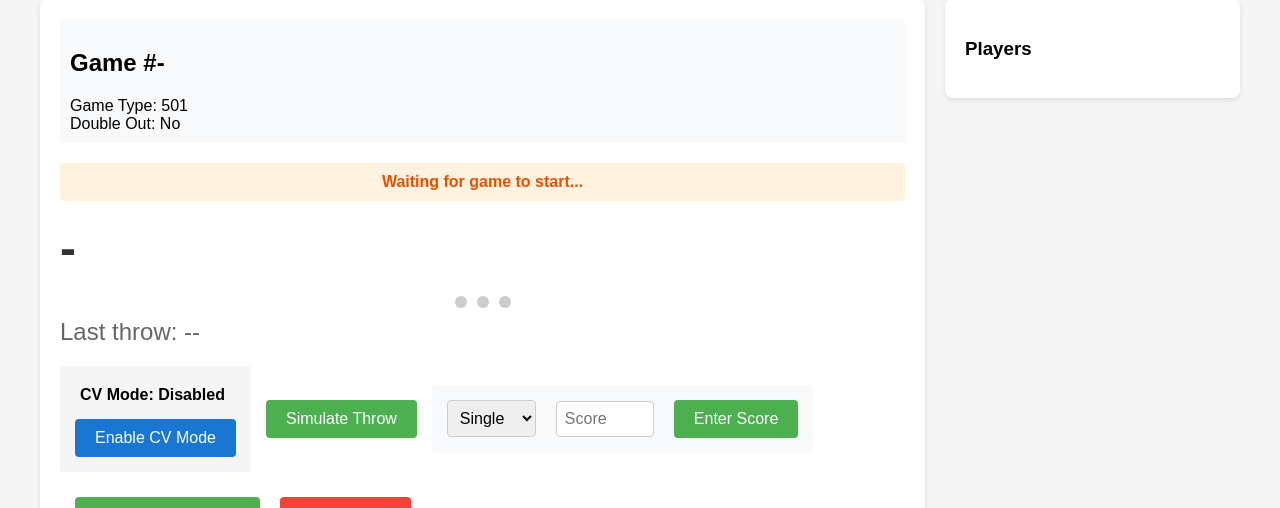
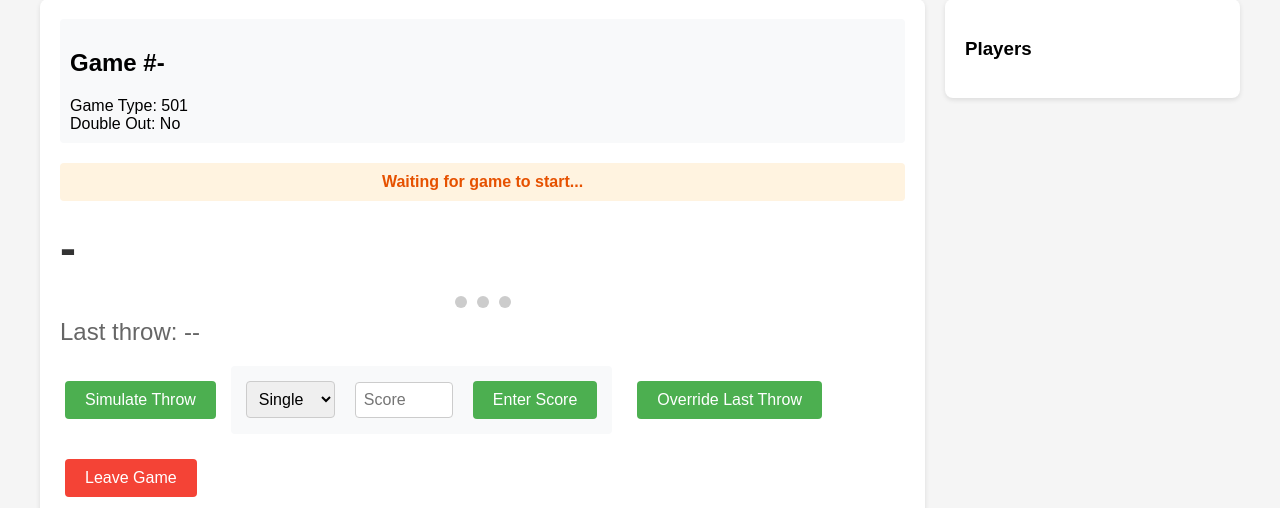
Before and after one commit to garceling/automatic_dart_scoring, a Flask app: template webapp/templates/game.html in a window 1280 px wide. Shown: the part 21-529 px from the top of the page. Run offline with Flask 3, Linux system fonts and the light colour scheme; the template is opened without the code that fills it, so the values that code supplies are empty; some libraries are stand-ins or nearby versions.

Commit message:
Revert "changes to game.html for cv simulation integration"
This reverts commit ea4f6c15b9da8549f95e89c8d8f64f3d57caf35e.

```diff
--- a/webapp/templates/game.html
+++ b/webapp/templates/game.html
@@ -227,36 +227,6 @@
         .btn.cancel {
             background-color: #f44336;
         }
-        .cv-mode-active {
-            background-color: #e3f2fd;
-            border: 2px solid #1976d2;
-        }
-
-        .cv-status {
-            padding: 5px 10px;
-            border-radius: 4px;
-            margin: 5px 0;
-            font-weight: bold;
-        }
-
-        .cv-mode-controls {
-            margin: 10px 0;
-            padding: 10px;
-            background-color: #f5f5f5;
-            border-radius: 4px;
-        }
-
-        .btn.cv-mode {
-            background-color: #1976d2;
-        }
-
-        .btn.cv-mode:hover {
-            background-color: #1565c0;
-        }
-
-        .btn.cv-mode.active {
-            background-color: #388e3c;
-        }
     </style>
 </head>
 <body>
@@ -283,14 +253,6 @@
             <div class="last-throw" id="lastThrow">Last throw: --</div>
 
             <div class="throw-controls">
-
-                <div class="cv-mode-controls">
-                    <div class="cv-status" id="cvStatus">CV Mode: Disabled</div>
-                    <button class="btn cv-mode" id="cvModeToggle" onclick="toggleCVMode()">
-                        Enable CV Mode
-                    </button>
-                </div>
-
                 <button class="btn" id="throwButton" onclick="simulateThrow()">Simulate Throw</button>
 
                 <div class="manual-throw-control">
@@ -374,7 +336,6 @@
         let currentThrow = 1;
         let isMyTurn = false;
         let lastThrowData = null; // Store information about the last throw
-        let cvModeActive = false;
 
         socket.on('connect', () => {
             console.log('Connected to server');
@@ -511,20 +472,6 @@
                 `game-status ${data.game_over ? 'finished' : 'active'}`;
             document.getElementById('gameStatus').textContent =
                 data.game_over ? `Game Over! Winner: ${data.winner}` : 'Game in progress';
-
-            const throwButton = document.getElementById('throwButton');
-            const manualControls = document.querySelector('.manual-throw-control');
-
-            // Disable manual controls if CV mode is active
-            if (cvModeActive) {
-                throwButton.disabled = true;
-                manualControls.style.opacity = '0.5';
-                manualControls.style.pointerEvents = 'none';
-            } else {
-                throwButton.disabled = !isMyTurn;
-                manualControls.style.opacity = '1';
-                manualControls.style.pointerEvents = 'auto';
-            }
         });
 
         function showOverrideModal() {
@@ -639,9 +586,6 @@
 
         function leaveGame() {
             if (confirm('Are you sure you want to leave the game?')) {
-                if (cvModeActive) {
-                   socket.emit('toggle_cv_mode', { enable: false });
-                }
                 socket.emit('end_game');
                 window.location.href = '/rooms';
             }
@@ -672,50 +616,6 @@
                 hideOverrideModal();
             }
         }
-
-        function toggleCVMode() {
-            const newState = !cvModeActive;
-            socket.emit('toggle_cv_mode', { enable: newState });
-        }
-
-        socket.on('cv_mode_status', (data) => {
-            cvModeActive = data.status === "enabled";
-            const cvStatusDiv = document.getElementById('cvStatus');
-            const cvToggleBtn = document.getElementById('cvModeToggle');
-            const throwButton = document.getElementById('throwButton');
-            const manualControls = document.querySelector('.manual-throw-control');
-
-            // Update CV status display
-            cvStatusDiv.textContent = `CV Mode: ${cvModeActive ? 'Enabled' : 'Disabled'}`;
-
-            // Update toggle button
-            cvToggleBtn.textContent = cvModeActive ? 'Disable CV Mode' : 'Enable CV Mode';
-            cvToggleBtn.classList.toggle('active', cvModeActive);
-
-            // Disable/Enable manual controls when CV mode is active/inactive
-            throwButton.disabled = cvModeActive;
-            manualControls.style.opacity = cvModeActive ? '0.5' : '1';
-            manualControls.style.pointerEvents = cvModeActive ? 'none' : 'auto';
-        });
-
-        socket.on('cv_dart_detected', (data) => {
-            console.log('CV dart detected:', data);
-            // The throw will be processed automatically by the server
-            // Just update the UI to show the detected throw
-            document.getElementById('lastThrow').textContent =
-                `CV Detected: ${data.score} (${data.multiplier}x${data.score/data.multiplier})`;
-        });
-
-        socket.on('cvinit_status', (data) => {
-            console.log('CV initialization status:', data);
-            if (data.cvInit === 'Done Init') {
-                console.log('CV system initialized');
-            }
-        });
-
-
-
-
     </script>
 </body>
 </html>
```
